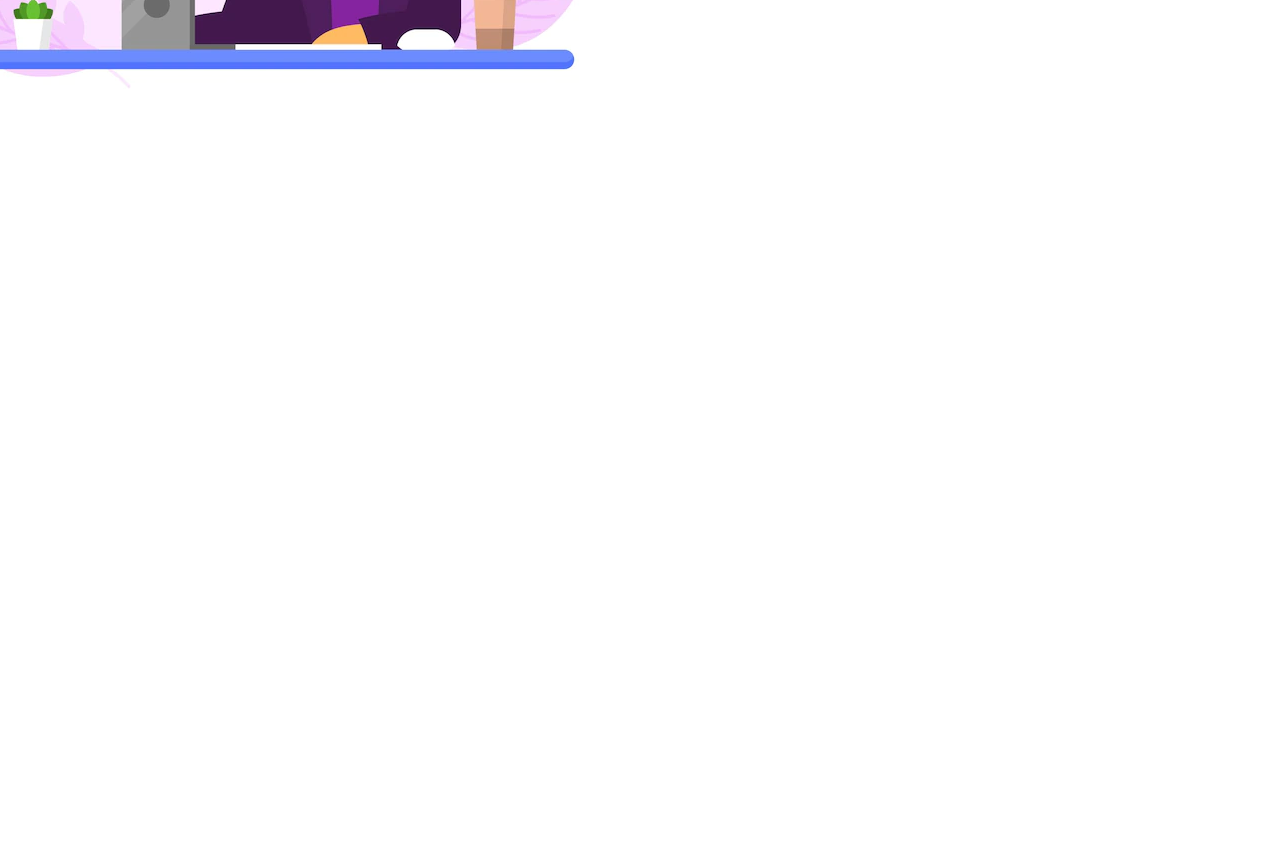
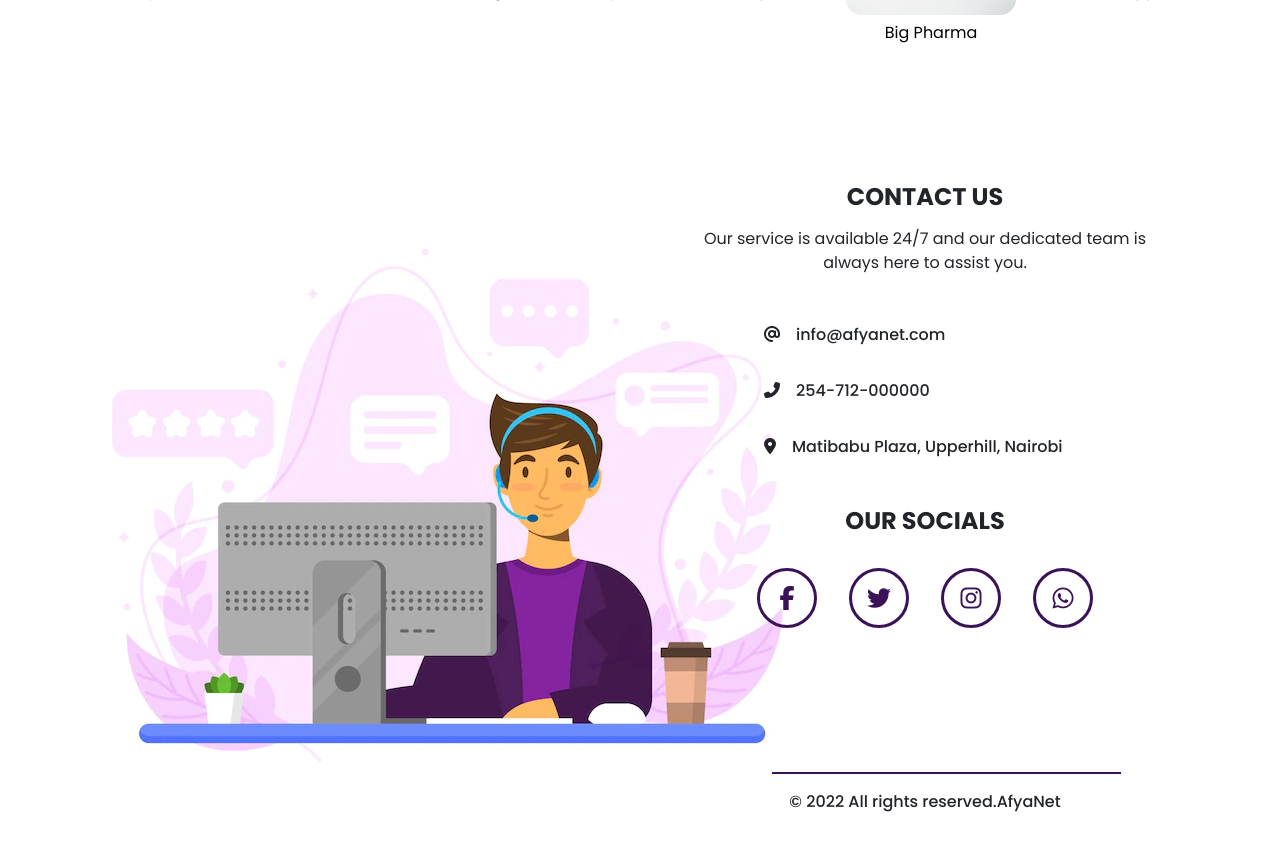
Before and after one commit to Annastacia-dev/afyanet-react, a React (Create React App) app: page / in a window 1280 px wide. Shown: the part 1260-2110 px from the top of the page. Before the commit the page ends 1493 px from the top, so only its background shows below. Built offline with nearby package versions, Linux system fonts and the light colour scheme.

Commit message:
completed footer/contact us

```diff
--- a/src/App.js
+++ b/src/App.js
@@ -1,4 +1,5 @@
 import './App.css';
+import React from 'react';
 import OurPartners from './components/OurPartners';
 import NavBar from './components/navbar/NavBar';
 import HomePage from './components/homepage/HomePage';
@@ -9,8 +10,8 @@ function App() {
   return (
 
     <div className="App">
-      {/* <NavBar/>
-      <HomePage/> */}
+      <NavBar/>
+      <HomePage/>
       <OurPartners />
       <Footer />
     </div>
--- a/src/components/Footer.js
+++ b/src/components/Footer.js
@@ -6,28 +6,50 @@ import customerservice from '../assets/images/footer/customerservice.webp'
 const Footer = () => {
   return (
     <Container fluid="md" id="contactus" className="footer">
-        <Row className="grid-container">
-            <Col xs={12} md={6} className="grid-item">
+        <Row>
+            <Col xs={12} md={6}>
                 <img src={customerservice} alt="customer service" />
             </Col>
             <Col className='content' xs={12} md={6}>
                 <h1>Contact Us</h1>
                 <p>Our service is available 24/7 and our dedicated team is always here to assist you.</p>
-                {/* Contacts with icons */}
-                <div className="contacts">
+                <Row className="contacts">
+                    <div className="contact">
+                        <i className="fa-solid fa-at"></i>
+                        <span>info@afyanet.com </span>
+                    </div>
                     <div className="contact">
                         <i className="fas fa-phone-alt"></i>
-                        <p>Phone: +1 234 567 890</p>
-                    </div>
-                    <div className="contact">
-                        <i className="fas fa-envelope"></i>
-                        <p>Email: info@afyanet.com </p>
+                        <span>254-712-000000</span>
                     </div>
                     <div className="contact">
                         <i className="fas fa-map-marker-alt"></i>
-                        <p>Address: 1234, Main Street, New York, USA</p>
+                        <span>Matibabu Plaza, Upperhill, Nairobi</span>
                     </div>
-                </div>
+                </Row>
+
+                <Row className="socials">
+                    <h1>Our socials</h1>
+                    <div className="icons">
+                        <a href="https://www.facebook.com/afyanetkenya" target="_blank" rel="noopener noreferrer">
+                            <i className="fab fa-facebook-f"></i>
+                        </a>
+                        <a href="https://twitter.com/afyanetkenya" target="_blank" rel="noopener noreferrer">
+                            <i className="fab fa-twitter"></i>
+                        </a>
+                        <a href="https://www.instagram.com/afyanetkenya/" target="_blank" rel="noopener noreferrer">
+                            <i className="fab fa-instagram"></i>
+                        </a>
+                        <a href="https://wa.me/254712000000" target="_blank" rel="noopener noreferrer">
+                            <i className="fab fa-whatsapp"></i>
+                        </a>
+                    </div>
+                </Row>
+                {/* Copyright */}
+                < Row className="copy">
+                    <hr/>
+                    <p>© {new Date().getFullYear()} All rights reserved.AfyaNet</p>
+                </Row>
             </Col>
         </Row>
     </Container>
--- a/src/components/OurPartners.js
+++ b/src/components/OurPartners.js
@@ -6,7 +6,7 @@ import { partners } from '../data/partners'
 const OurPartners = () => {
   return (
     <Container  id="ourpartners" className='partner' fluid="md">
-        <Row justify-content-center>
+        <Row justify-content-center="true">
             <Col xs={12} >
                 <h1>Our Partners</h1>
                 <p>We are honored to have the following partners in our operations.</p>
--- a/src/css/Footer.css
+++ b/src/css/Footer.css
@@ -1,26 +1,78 @@
-
-
-.footer .grid-container {
-    display: grid;
-    grid-template-columns: repeat(2, 1fr);
-    grid-gap: 2rem;
-    padding: 2rem 0;
-}
-
-.footer .grid-container .grid-item {
-    display: flex;
-    flex-direction: column;
-    justify-content: center;
-    align-items: center;
-}
-
-.footer .grid-container .content {
-    width: 120%;
+.footer .content{
+    padding: 3rem;
 }
 
 .footer h1{
     font-size: 1.5rem;
-    font-weight: 500;
+    font-weight: 600;
     margin-bottom: 1rem;
     text-transform: uppercase;
 }
+
+.footer .contacts{
+    text-align: left;
+    margin-left: 4rem;
+    margin-top: 3rem;
+    display: flex;
+    flex-direction: column;
+    gap: 2rem;
+}
+
+.footer .contacts .contact i{
+    margin-right: 1rem;
+}
+
+.footer .contacts .contact span{
+    font-weight: 500;
+}
+
+.footer .socials{
+    display: flex;
+    flex-direction: column;
+    gap: 1rem;
+    margin-top: 3rem;
+}
+
+.footer .socials .icons{
+    display: flex;
+    justify-content: center;
+    align-items: center;
+    gap: 2rem;
+}
+
+.footer .socials .icons a{
+    display: flex;
+    justify-content: center;
+    align-items: center;
+    width: 60px;
+    height: 60px;
+    border: 3px solid #3a1258;
+    color: var(--dark-purple);
+    border-radius: 50%;
+    text-decoration: none;
+    transition: all 0.5s ease;
+}
+
+.footer .socials .icons a:hover{
+    background-color: var(--dark-purple);
+    color: var(--white);
+    transition: all 0.5s ease-in-out;
+}
+
+.footer .socials .icons a i{
+    font-size: 1.5rem;
+}
+
+.footer .copy{
+    text-align: center;
+    margin-top: 3rem;
+    font-weight: 500;
+}
+
+.footer hr{
+    margin-top: 6rem;
+    margin-left: 6rem;
+    border: 1px solid #3a1258;
+    opacity: 1;
+    width: 70%;
+}
```
